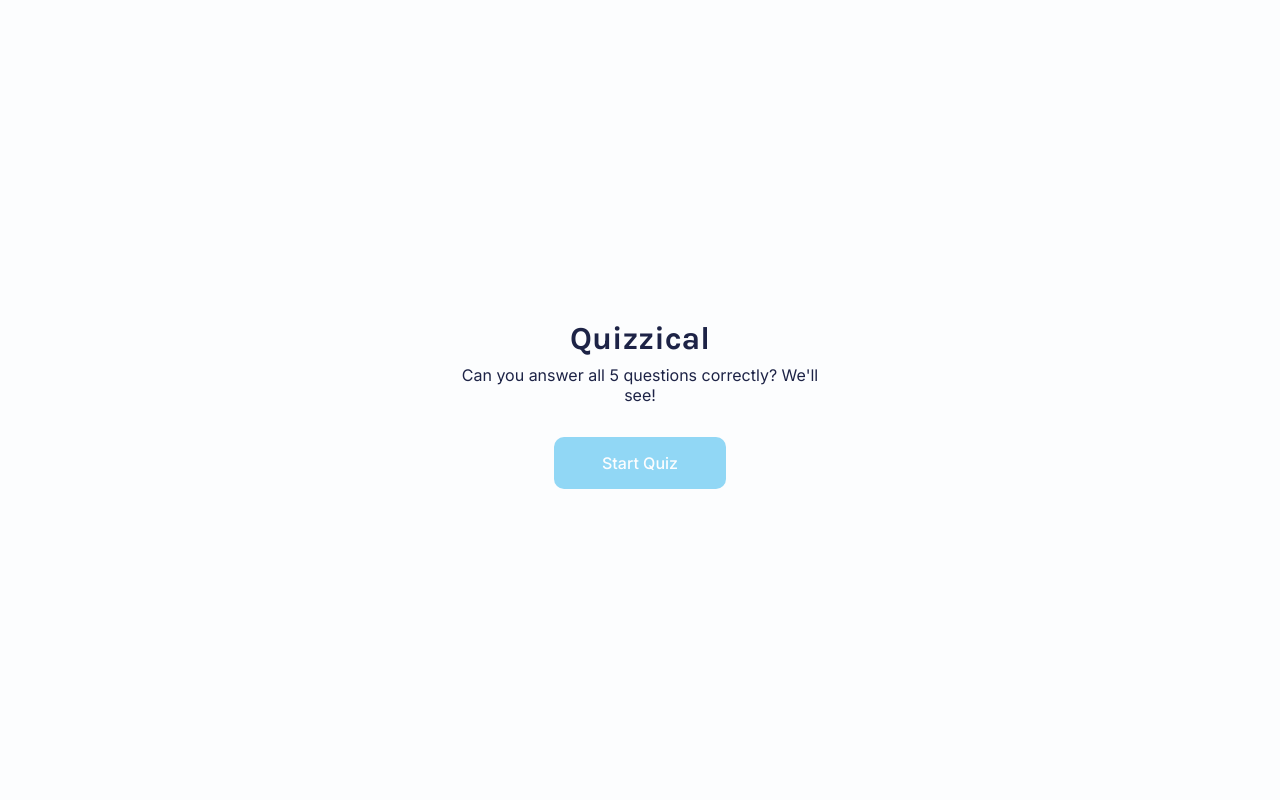
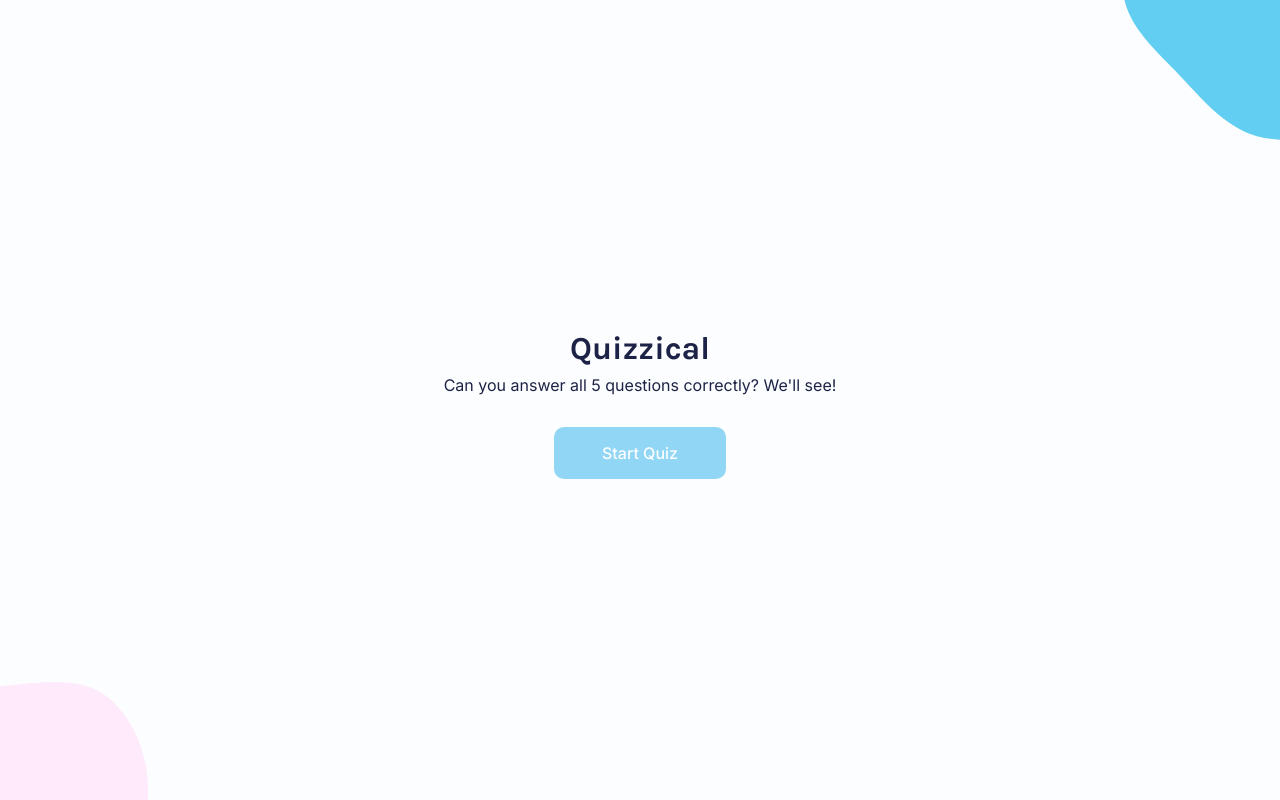
Before and after one commit to AlishaSo/quizzical-trivia, a React (Create React App) app: page / in a window 1280 px wide. Built offline with nearby package versions, Linux system fonts and the light colour scheme.

Commit message:
Make Start component position absolute and add blob pictures as background images

```diff
--- a/src/styles.css
+++ b/src/styles.css
@@ -15,12 +15,26 @@ body {
   align-items: center;
   background-color: #FCFDFE;
   color: #1D2346;
+  position: relative;
 }
 
 .wrapper {
-  max-width: 450px;
+  width: 100%;
+  height: 100%;
+  position: absolute;
+  top: 0;
+  right: 0;
+  bottom: 0;
+  left: 0;
   padding: 0 2em;
   text-align: center;
+  display: flex;
+  flex-direction: column;
+  justify-content: center;
+  align-items: center;
+  background-image: url('./images/blob_5.svg'), url('./images/blob_4.svg');
+  background-repeat: no-repeat;
+  background-position: top right, bottom left;
 }
 
 .game-title {
```
Also changed, not shown: src/images/blob_4.svg (added), src/images/blob_5.svg (added).
